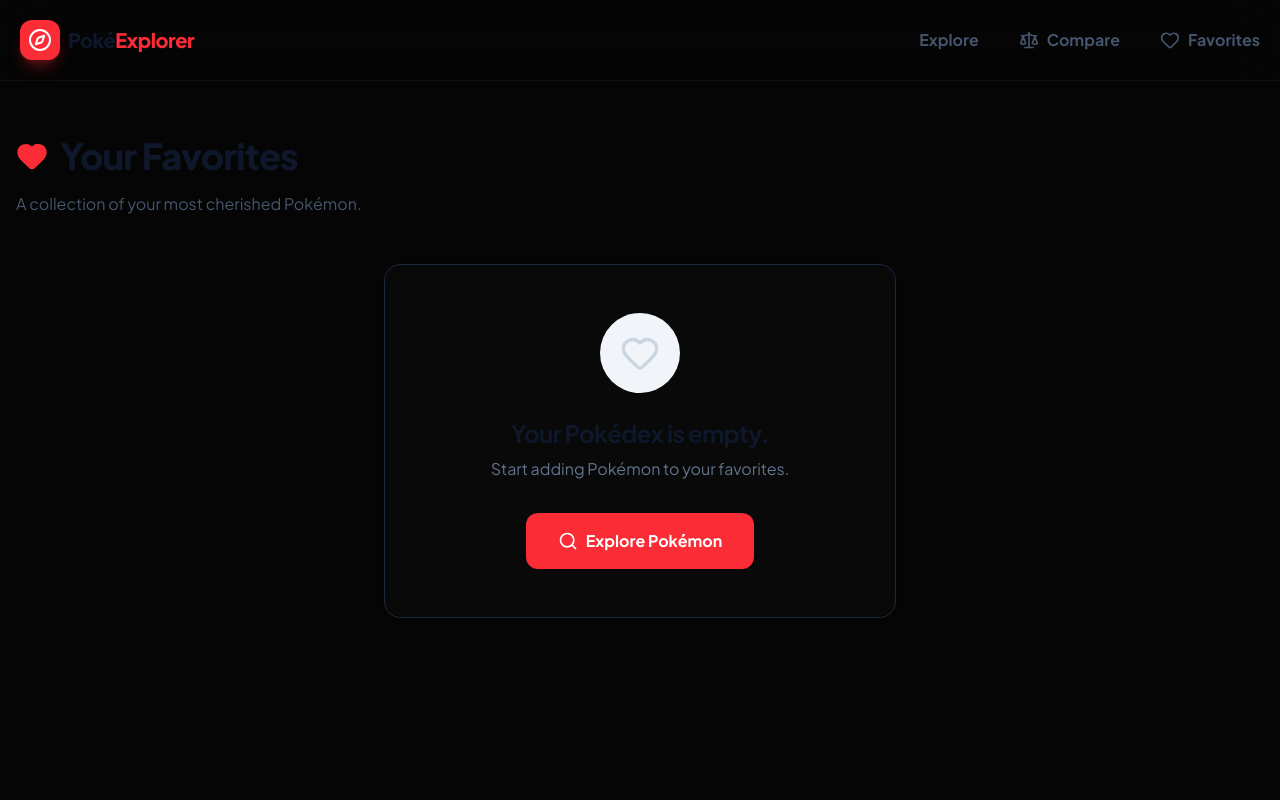
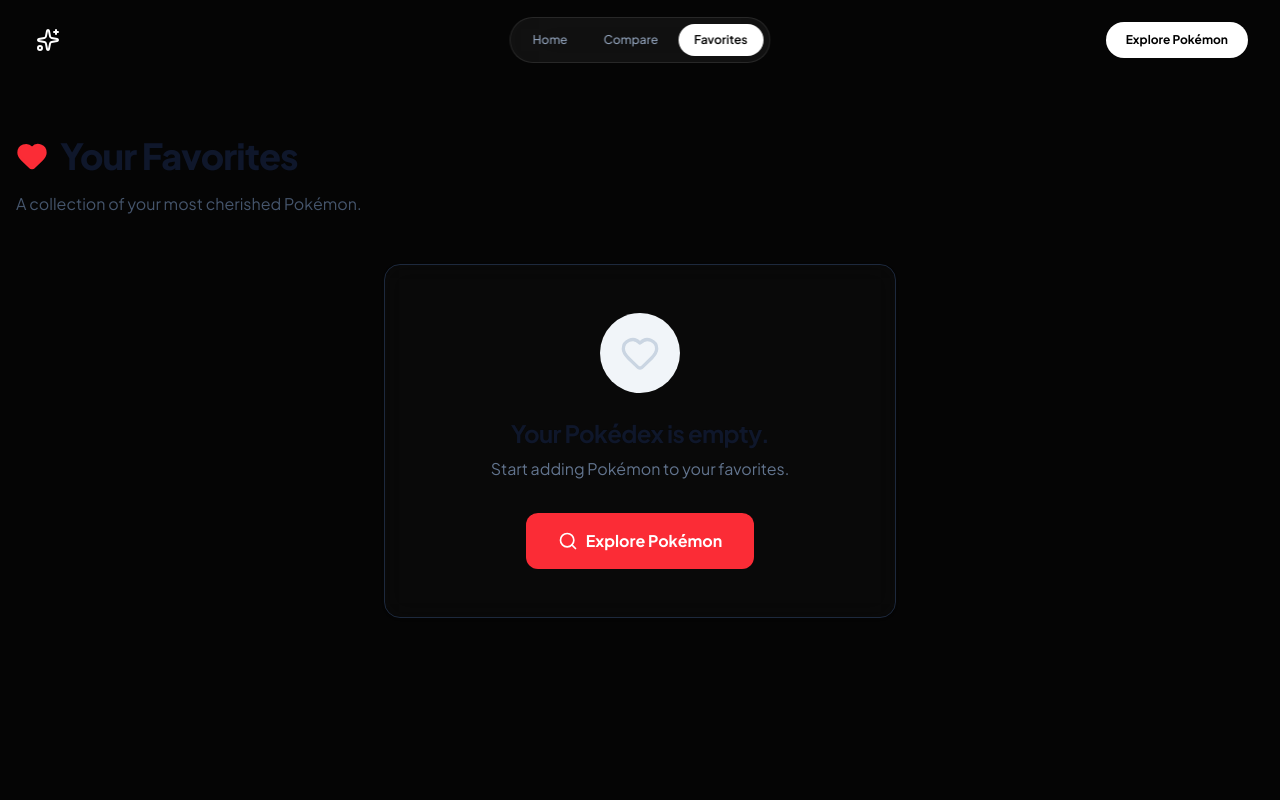
Before and after one commit to Tanay-77/Frontend-Assignment, a React (Vite) app: page /favorites in a window 1280 px wide. Shown: the top 800 px of the page. Built offline with nearby package versions, Linux system fonts and the light colour scheme.

Commit message:
fixed nav bar

```diff
--- a/src/components/Hero.tsx
+++ b/src/components/Hero.tsx
@@ -59,22 +59,6 @@
             Discover Pokémon, their types, abilities, stats, and more — all in one beautiful, highly responsive Pokédex designed for the modern web.
           </p>
 
-          <div className="flex flex-col sm:flex-row items-center justify-center gap-4 pt-4 animate-fade-in-up animation-delay-500 w-full sm:w-auto px-4 sm:px-0">
-            <button
-              onClick={scrollToExplorer}
-              className="w-full sm:w-auto px-8 py-4 bg-white text-black hover:bg-slate-200 rounded-xl font-extrabold transition-all hover:scale-105 hover:shadow-[0_0_20px_rgba(255,255,255,0.2)] flex items-center justify-center gap-2 focus:outline-none focus-visible:ring-4 focus-visible:ring-red-500"
-            >
-              Explore Pokémon
-              <ArrowRight className="w-5 h-5" />
-            </button>
-            <Link
-              to="/favorites"
-              className="w-full sm:w-auto px-8 py-4 bg-transparent text-white border-2 border-slate-700 hover:border-slate-500 hover:bg-slate-800/50 rounded-xl font-extrabold transition-all flex items-center justify-center gap-2 group focus:outline-none focus-visible:ring-4 focus-visible:ring-red-500"
-            >
-              <Heart className="w-5 h-5 group-hover:fill-current transition-colors" />
-              View Favorites
-            </Link>
-          </div>
         </div>
 
         {/* Fan Cards */}
--- a/src/components/Navbar.tsx
+++ b/src/components/Navbar.tsx
@@ -1,89 +1,119 @@
 import { useState } from 'react';
-import { Link } from 'react-router-dom';
-import { Menu, X, Heart, Compass, Scale } from 'lucide-react';
+import { Link, useLocation } from 'react-router-dom';
+import { Menu, X, Heart, Compass, Scale, Sparkles } from 'lucide-react';
 import { useFavorites } from '../contexts/FavoritesContext';
 
 const Navbar = () => {
   const [isMobileMenuOpen, setIsMobileMenuOpen] = useState(false);
   const { favorites } = useFavorites();
+  const location = useLocation();
+
+  const isActive = (path: string) => location.pathname === path;
 
   return (
-    <nav className="fixed w-full z-50 bg-[#050505]/80 backdrop-blur-xl border-b border-white/5 transition-colors duration-300">
-      <div className="container mx-auto px-4">
-        <div className="flex justify-between items-center h-16 md:h-20">
+    <nav className="fixed w-full z-50 py-4 px-4 md:px-8">
+      <div className="max-w-7xl mx-auto flex justify-between items-center relative h-12">
 
         {/* Logo */}
-          <Link to="/" className="flex items-center gap-2 group focus:outline-none focus-visible:ring-2 focus-visible:ring-red-500 rounded-lg p-1">
-            <div className="w-10 h-10 bg-red-500 rounded-xl flex items-center justify-center group-hover:bg-red-600 transition-colors shadow-lg shadow-red-500/30">
-              <Compass className="w-6 h-6 text-white" />
-            </div>
-            <span className="text-xl font-extrabold tracking-tight text-slate-900 dark:text-white">
-              Poké<span className="text-red-500">Explorer</span>
-            </span>
+        <Link to="/" className="flex items-center gap-2 group focus:outline-none focus-visible:ring-2 focus-visible:ring-red-500 rounded-lg p-1 z-10">
+          <Sparkles className="w-6 h-6 text-white group-hover:text-red-400 transition-colors" />
         </Link>
 
-          {/* Desktop Links */}
-          <div className="hidden md:flex items-center gap-8">
-            <Link to="/" className="text-slate-600 dark:text-slate-300 hover:text-red-500 dark:hover:text-red-500 font-bold transition-colors focus:outline-none focus-visible:ring-2 focus-visible:ring-red-500 rounded p-1">
-              Explore
+        {/* Center Pill Nav */}
+        <div className="hidden md:flex absolute left-1/2 top-1/2 -translate-x-1/2 -translate-y-1/2 items-center gap-1 px-1.5 py-1.5 rounded-full border border-white/10 bg-white/5 backdrop-blur-xl z-10">
+          <Link
+            to="/"
+            className={`px-4 py-2 rounded-full text-xs font-medium transition-all ${
+              isActive('/')
+                ? 'bg-white text-black font-semibold'
+                : 'text-slate-400 hover:text-white hover:bg-white/10'
+            }`}
+          >
+            Home
           </Link>
-
-            <Link to="/compare" className="flex items-center gap-2 text-slate-600 dark:text-slate-300 hover:text-red-500 dark:hover:text-red-500 font-bold transition-colors focus:outline-none focus-visible:ring-2 focus-visible:ring-red-500 rounded p-1">
-              <Scale className="w-5 h-5" />
+          <Link
+            to="/compare"
+            className={`px-4 py-2 rounded-full text-xs font-medium transition-all flex items-center gap-1.5 ${
+              isActive('/compare')
+                ? 'bg-white text-black font-semibold'
+                : 'text-slate-400 hover:text-white hover:bg-white/10'
+            }`}
+          >
             Compare
           </Link>
+          <Link
+            to="/favorites"
+            className={`px-4 py-2 rounded-full text-xs font-medium transition-all flex items-center gap-1.5 ${
+              isActive('/favorites')
+                ? 'bg-white text-black font-semibold'
+                : 'text-slate-400 hover:text-white hover:bg-white/10'
+            }`}
+          >
+            Favorites
+          </Link>
+        </div>
 
-            <Link to="/favorites" className="flex items-center gap-2 text-slate-600 dark:text-slate-300 hover:text-red-500 dark:hover:text-red-500 font-bold transition-colors focus:outline-none focus-visible:ring-2 focus-visible:ring-red-500 rounded p-1">
-              <Heart className="w-5 h-5" />
-              Favorites
-              {favorites.length > 0 && (
-                <span className="bg-red-500 text-white text-xs px-2 py-0.5 rounded-full">
-                  {favorites.length}
-                </span>
-              )}
-            </Link>
-
+        {/* Right Side - CTA Button */}
+        <div className="hidden md:flex items-center z-10">
+          <button
+            onClick={() => {
+              if (location.pathname === '/') {
+                document.getElementById('explorer-section')?.scrollIntoView({ behavior: 'smooth' });
+              } else {
+                window.location.href = '/';
+                setTimeout(() => {
+                  document.getElementById('explorer-section')?.scrollIntoView({ behavior: 'smooth' });
+                }, 100);
+              }
+            }}
+            className="px-5 py-2.5 rounded-full bg-white text-black text-xs font-bold hover:bg-slate-200 transition-all flex items-center gap-2"
+          >
+            Explore Pokémon
+          </button>
         </div>
 
         {/* Mobile Menu Button */}
-          <div className="md:hidden flex items-center gap-4">
+        <div className="md:hidden flex items-center z-10">
           <button
             onClick={() => setIsMobileMenuOpen(!isMobileMenuOpen)}
-              className="p-2 text-slate-300 focus:outline-none focus-visible:ring-2 focus-visible:ring-red-500 rounded-lg"
+            className="p-2.5 text-white rounded-full border border-white/10 bg-white/5 backdrop-blur-xl focus:outline-none focus-visible:ring-2 focus-visible:ring-red-500"
           >
-              {isMobileMenuOpen ? <X className="w-6 h-6" /> : <Menu className="w-6 h-6" />}
+            {isMobileMenuOpen ? <X className="w-5 h-5" /> : <Menu className="w-5 h-5" />}
           </button>
-          </div>
         </div>
       </div>
 
       {/* Mobile Menu Content */}
       {isMobileMenuOpen && (
-        <div className="md:hidden bg-white dark:bg-slate-900 border-b border-slate-200 dark:border-slate-800 absolute w-full animate-fade-in-up shadow-xl">
-          <div className="px-4 py-6 flex flex-col gap-4">
+        <div className="md:hidden mt-3 mx-auto max-w-sm rounded-2xl border border-white/10 bg-[#0a0a0a]/95 backdrop-blur-2xl p-4 animate-fade-in-up shadow-2xl">
+          <div className="flex flex-col gap-1">
             <Link
               to="/"
               onClick={() => setIsMobileMenuOpen(false)}
-              className="text-lg font-bold text-slate-700 dark:text-slate-200 p-3 rounded-xl hover:bg-slate-50 dark:hover:bg-slate-800 focus:outline-none focus-visible:ring-2 focus-visible:ring-red-500"
+              className={`px-4 py-3 rounded-xl text-sm font-semibold transition-all ${
+                isActive('/') ? 'bg-white text-black' : 'text-slate-200 hover:bg-white/10'
+              }`}
             >
-              Explore
+              Home
             </Link>
 
             <Link
               to="/compare"
               onClick={() => setIsMobileMenuOpen(false)}
-              className="text-lg font-bold text-slate-700 dark:text-slate-200 p-3 rounded-xl hover:bg-slate-50 dark:hover:bg-slate-800 flex items-center gap-3 focus:outline-none focus-visible:ring-2 focus-visible:ring-red-500"
+              className={`px-4 py-3 rounded-xl text-sm font-semibold transition-all flex items-center gap-2 ${
+                isActive('/compare') ? 'bg-white text-black' : 'text-slate-200 hover:bg-white/10'
+              }`}
             >
-              <Scale className="w-5 h-5" />
               Compare
             </Link>
 
             <Link
               to="/favorites"
               onClick={() => setIsMobileMenuOpen(false)}
-              className="text-lg font-bold text-slate-700 dark:text-slate-200 p-3 rounded-xl hover:bg-slate-50 dark:hover:bg-slate-800 flex items-center gap-3 focus:outline-none focus-visible:ring-2 focus-visible:ring-red-500"
+              className={`px-4 py-3 rounded-xl text-sm font-semibold transition-all flex items-center gap-2 ${
+                isActive('/favorites') ? 'bg-white text-black' : 'text-slate-200 hover:bg-white/10'
+              }`}
             >
-              <Heart className="w-5 h-5" />
               Favorites
               {favorites.length > 0 && (
                 <span className="bg-red-500 text-white text-xs px-2 py-0.5 rounded-full ml-auto">
```
Lines whose indentation alone changed are shown as unchanged.
